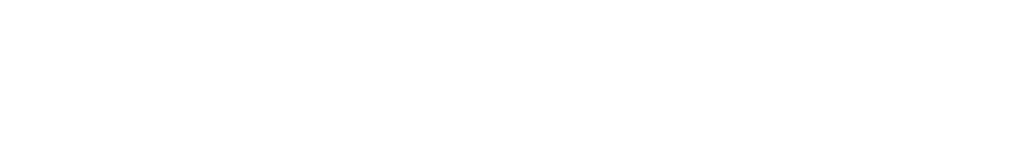
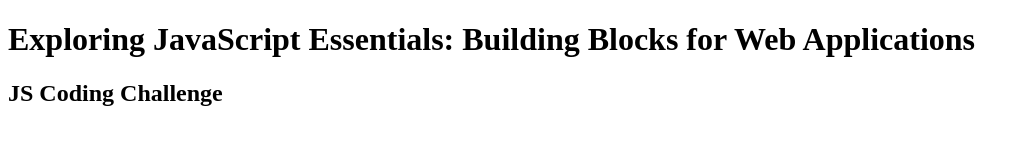
Before and after one commit to ronnelius/JS-Coding-Challenges, a plain HTML site: page ArrayChallenge/index.html in a window 1280 px wide. Shown: the whole page, without its empty margins (0-1030 px from the left). Drawn offline with Linux system fonts and the light colour scheme.

Commit message:
Update index.html

```diff
--- a/ArrayChallenge/index.html
+++ b/ArrayChallenge/index.html
@@ -7,6 +7,7 @@
     <script src="array-challenge.js"></script>
 </head>
 <body>
-
+    <h1>Exploring JavaScript Essentials: Building Blocks for Web Applications</h1>
+    <h2>JS Coding Challenge</h2>
 </body>
 </html>
```
